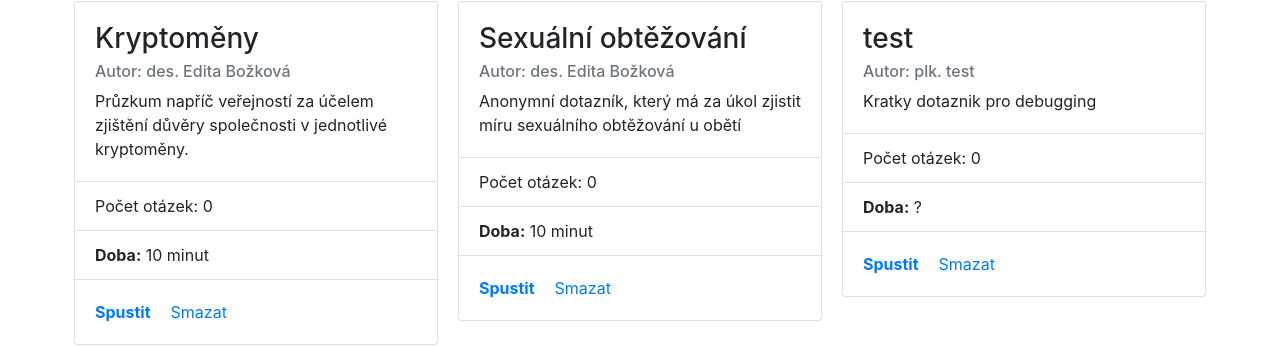
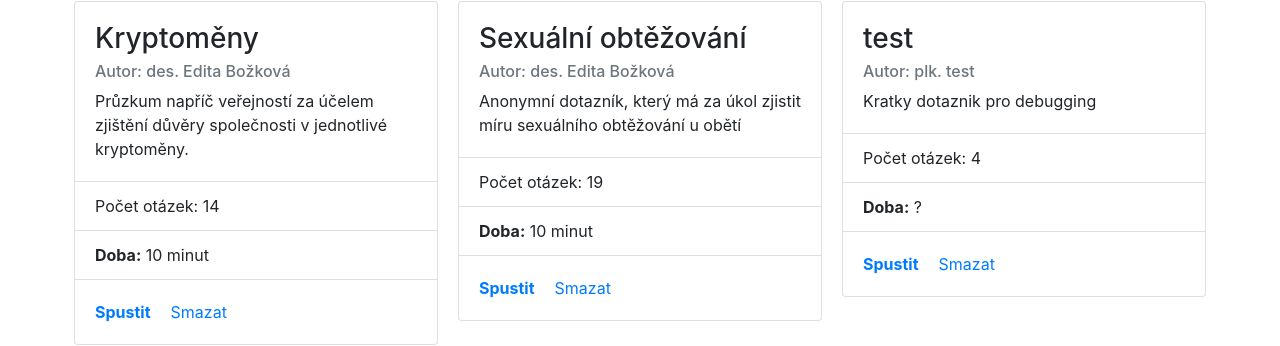
Before and after one commit to EditaBozkova/LiveSurvey, a React (Create React App) app in the folder ReactApp Debug/: page /album in a window 1280 px wide. Shown: the part 329-675 px from the top of the page. Built offline with nearby package versions, Linux system fonts and the light colour scheme.

Commit message:
Update z konzultace

```diff
--- a/ReactApp Debug/src/Album.js
+++ b/ReactApp Debug/src/Album.js
@@ -4,19 +4,20 @@ import { Card, CardColumns, Container, Jumbotron, ListGroup, ListGroupItem } fro
 
 const Survey = (props) => {
     let url="/album-"+props.index;
-
+    const data = props.data;
+    const {info,questions}=data;
     return (
         <Card>
             <Card.Body>
-                <Card.Title><h3>{props.data.info.SName ? props.data.info.SName : "defName"}</h3></Card.Title>
-                <Card.Subtitle className="mb-2 text-muted">Autor: {props.data.info.SAuthor ? props.data.info.SAuthor : "defAuth"}</Card.Subtitle>
+                <Card.Title><h3>{info.SName ? info.SName : "defName"}</h3></Card.Title>
+                <Card.Subtitle className="mb-2 text-muted">Autor: {info.SAuthor ? info.SAuthor : "defAuth"}</Card.Subtitle>
                 <Card.Text>
-                    {props.data.info.SAbout ? props.data.info.SAbout : "defAbout"}
+                    {info.SAbout ? info.SAbout : "defAbout"}
                 </Card.Text>
             </Card.Body>
             <ListGroup className="list-group-flush">
-                <ListGroupItem>Počet otázek: {props.data.questions.lenght ? props.data.questions.lenght : "0"}</ListGroupItem>
-                <ListGroupItem><b>Doba:</b> {props.data.info.STime ? props.data.info.STime : "0 minut"}</ListGroupItem>
+                <ListGroupItem>Počet otázek: {questions.length ? questions.length : "0"}</ListGroupItem>
+                <ListGroupItem><b>Doba:</b> {info.STime ? info.STime : "0 minut"}</ListGroupItem>
             </ListGroup>
             <Card.Body>
                 <Card.Link href={url}><b>Spustit</b></Card.Link>
```
